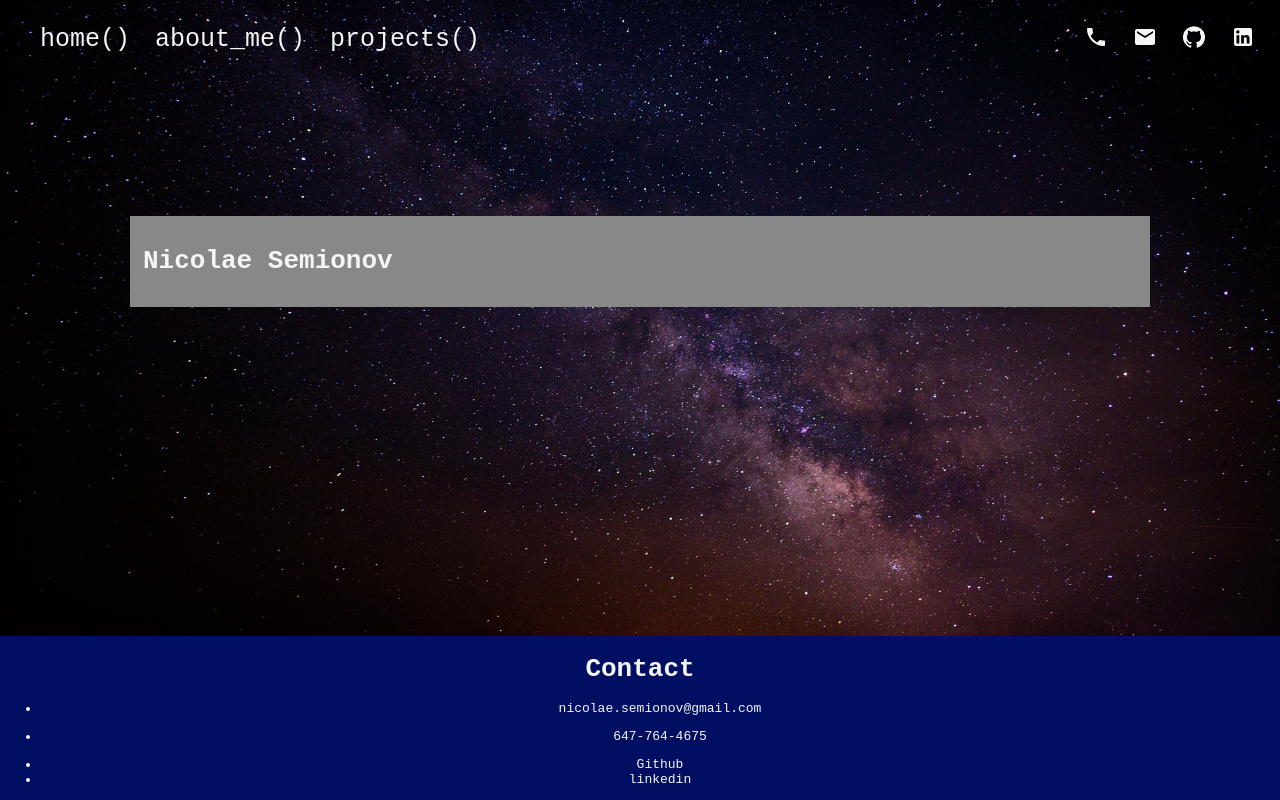
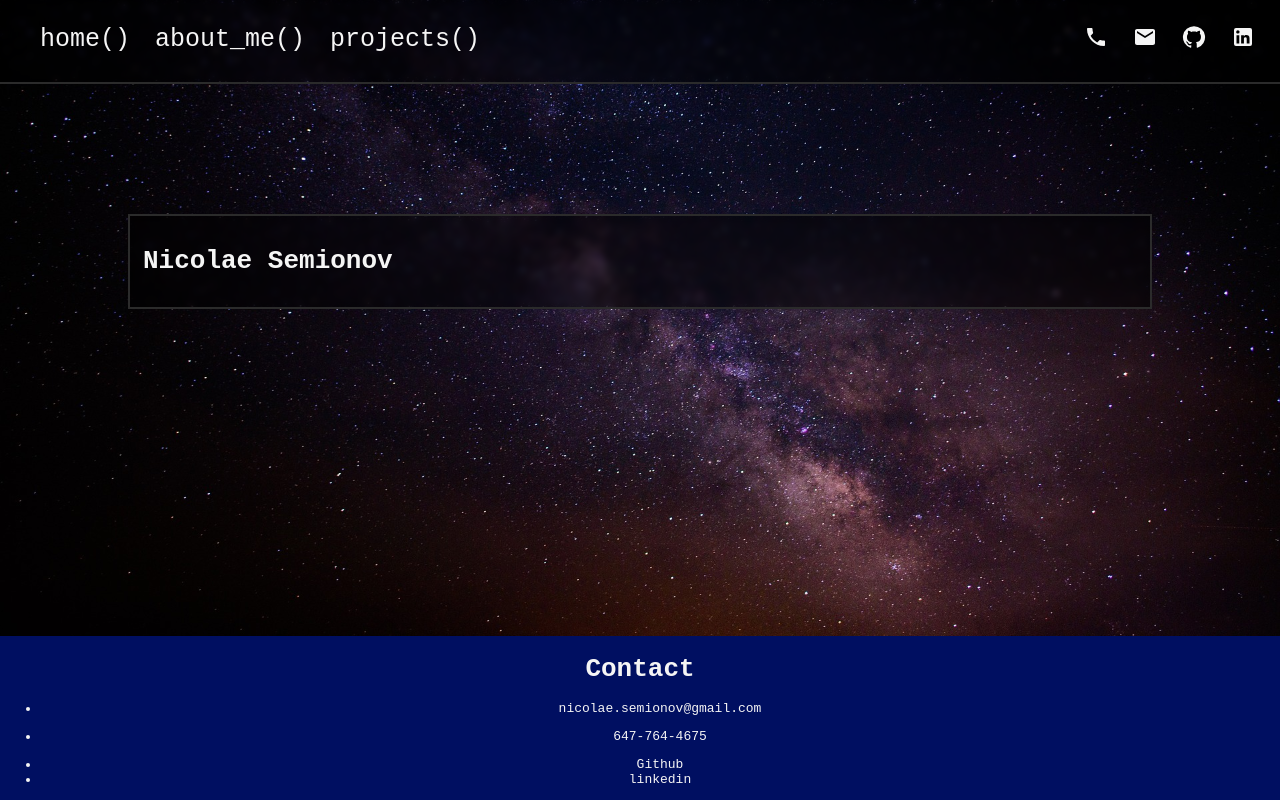
Before and after one commit to NicoSem/nicosem.github.io, a React (Create React App) app: page / in a window 1280 px wide. Built offline with nearby package versions, Linux system fonts and the light colour scheme.

Commit message:
added global variables and styling

```diff
--- a/src/components/NavBar.scss
+++ b/src/components/NavBar.scss
@@ -1,3 +1,5 @@
+@use "src/variables.scss" as var;
+
 .navBar {
     display: inline-block;
     list-style-type: none;
@@ -5,6 +7,11 @@
     color: whitesmoke;
     font-size: 25px;
     width: 100%;
+    background: var.$primary-color;
+    backdrop-filter: var.$blur;
+    outline: solid;
+    outline-color: var.$primary-outline;
+    outline-width: 2px;
 
     li {
         display: inline-block;
--- a/src/style.scss
+++ b/src/style.scss
@@ -1,3 +1,4 @@
+@use "variables" as var;
 
 body {
     font-family: monospace;
@@ -12,5 +13,9 @@ body {
 #page-body {
     margin: 10em;
     padding: 1em;
-    background-color: rgb(136, 136, 136);
+    background-color: var.$primary-color;
+    backdrop-filter: var.$blur;
+    outline-style: solid;
+    outline-width: 2px;
+    outline-color: var.$primary-outline;
 }
--- /dev/null
+++ b/src/variables.scss
@@ -0,0 +1,3 @@
+$primary-color: rgba(0, 0, 0, 0.5);
+$blur: blur(3px);
+$primary-outline: rgb(43, 43, 43);
```
